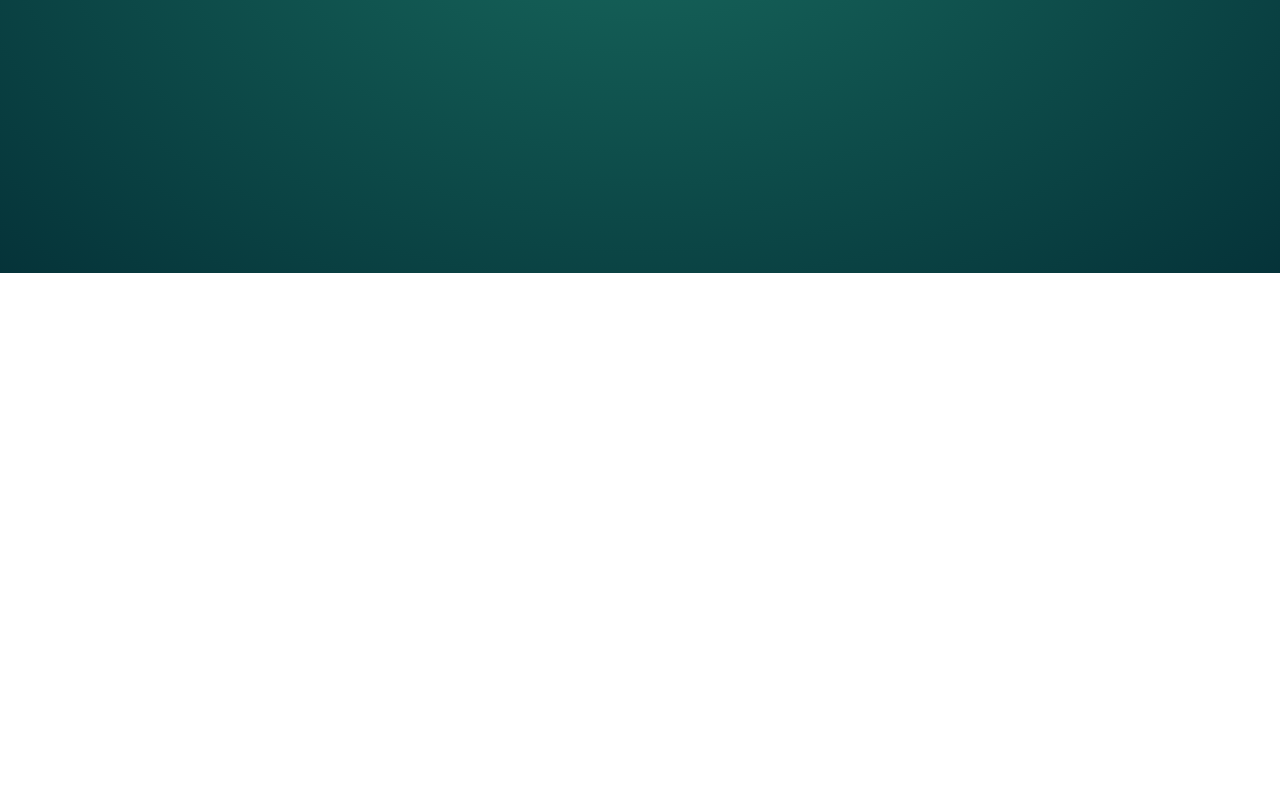
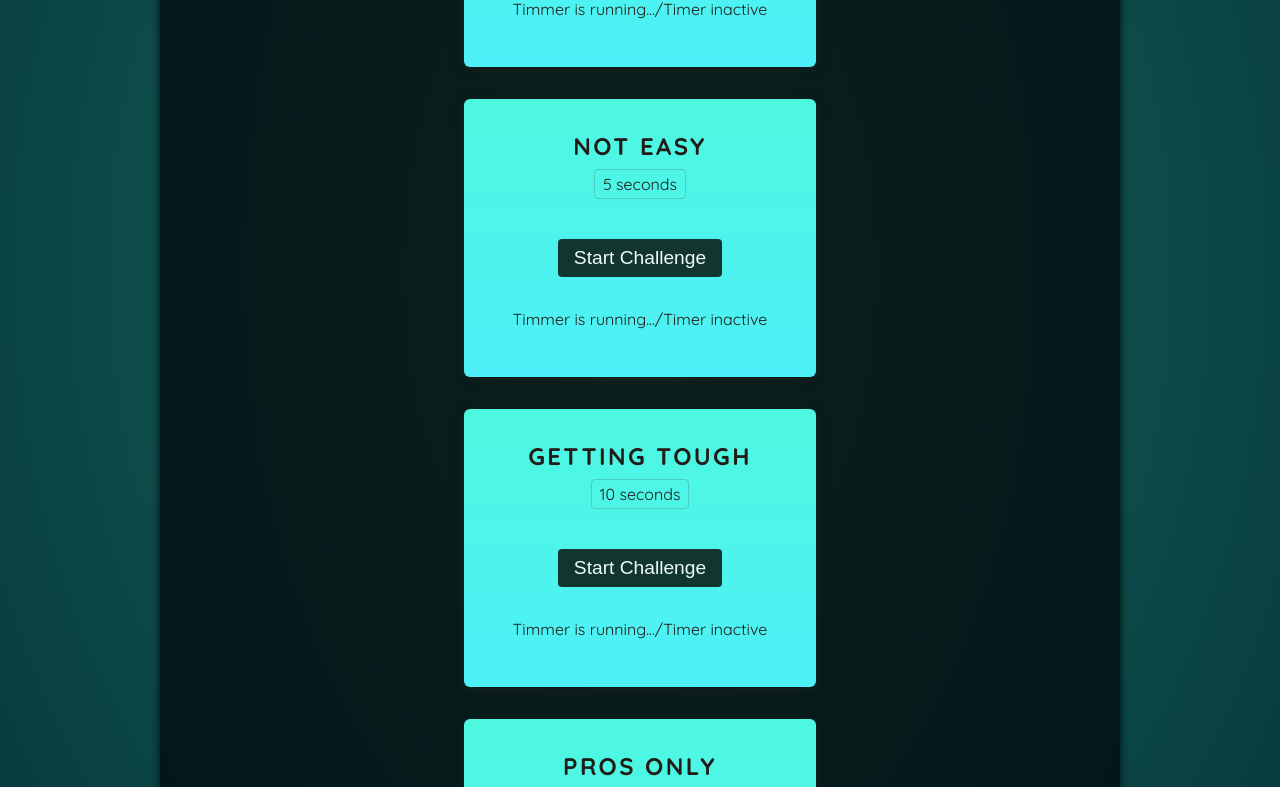
Before and after one commit to roxanap33/CountdownApp, a React (Vite) app in the folder 01-starting-project/: page / in a window 1280 px wide. Shown: the part 559-1346 px from the top of the page. Before the commit the page ends 832 px from the top, so only its background shows below. Built offline with nearby package versions, Linux system fonts and the light colour scheme; a web font is replaced by a local one.

Commit message:
136: Add new reusable timer component

```diff
--- a/01-starting-project/src/App.jsx
+++ b/01-starting-project/src/App.jsx
@@ -1,10 +1,15 @@
-import Player from './components/Player.jsx';
+import Player from "./components/Player.jsx";
+import TimerChallenge from "./components/TimerChallenge.jsx";
 
 function App() {
   return (
     <>
       <Player />
       <div id="challenges"></div>
+      <TimerChallenge title="Easy" targetTime={1} />
+      <TimerChallenge title="Not Easy" targetTime={5} />
+      <TimerChallenge title="Getting tough" targetTime={10} />
+      <TimerChallenge title="Pros only" targetTime={15} />
     </>
   );
 }
--- /dev/null
+++ b/01-starting-project/src/components/TimerChallenge.jsx
@@ -0,0 +1,16 @@
+import React from "react";
+
+export default function TimerChallenge({ title, targetTime }) {
+  return (
+    <section className="challenge">
+      <h2>{title}</h2>
+      <p className="challenge-time">
+        {targetTime} second{targetTime > 1 ? "s" : ""}
+      </p>
+      <p>
+        <button>Start Challenge</button>
+      </p>
+      <p className="">Timmer is running.../Timer inactive</p>
+    </section>
+  );
+}
```
